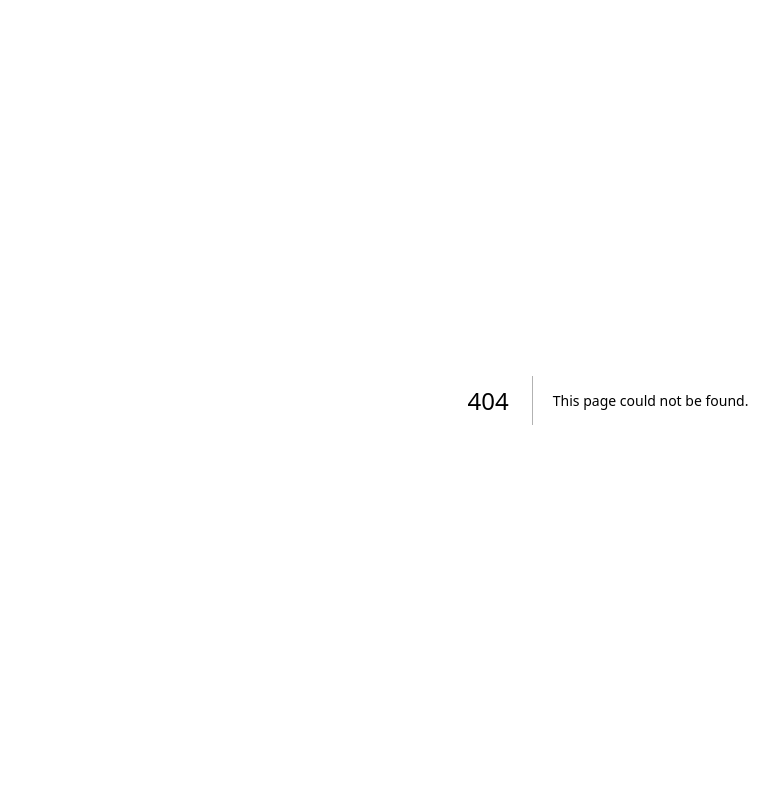
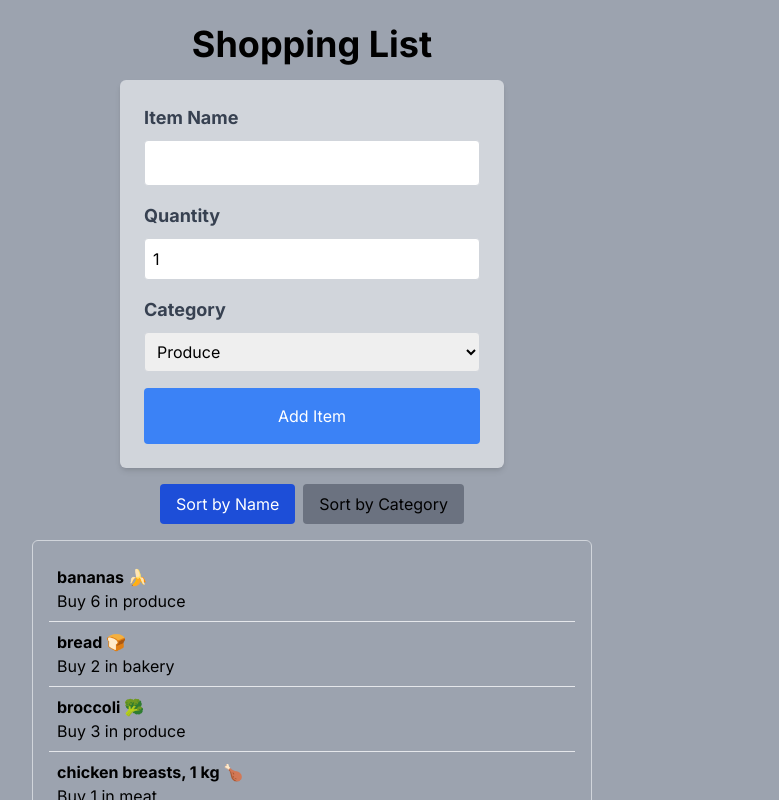
Before and after one commit to HazelBatu21/cprg306-assignments, a Next.js app: page /week-8/shopping-list in a window 1280 px wide. Before the commit this address had no page. Shown: the top 800 px of the page, without its empty margins (32-811 px from the left). Built offline with nearby package versions, Linux system fonts and the light colour scheme.

Commit message:
copied week 7 components to week 8

```diff
--- a/app/page.js
+++ b/app/page.js
@@ -24,6 +24,9 @@ export default function Home() {
             <li className = "mb-1">
             <a Link href="/week-7"className = "text-2xl hover:text-blue-400 hover:underline">Week 7 Assignment</a>
             </li>
+            <li className = "mb-1">
+            <a Link href="/week-8"className = "text-2xl hover:text-blue-400 hover:underline">Week 8 Assignment</a>
+            </li>
           </ul>
       </div>
 
--- /dev/null
+++ b/app/week-8/shopping-list/item-list.js
@@ -0,0 +1,48 @@
+//week-7/item-list.js
+"use client";
+
+import { useState } from "react";
+import Item from "./item";
+
+export default function ItemList({ items, onItemSelect }) {
+  const [sortBy, setSortBy] = useState("name");
+
+  const sortedItems = [...items].sort((a, b) => {
+    if (sortBy === "name") {
+      return a.name.localeCompare(b.name);
+    } else if (sortBy === "category") {
+      return a.category.localeCompare(b.category);
+    }
+    return 0;
+  });
+
+  return (
+    <div>
+      <div className="flex justify-center mb-4">
+        <button
+          onClick={() => setSortBy("name")}
+          className={`mr-2 px-4 py-2 rounded ${sortBy === "name" ? "bg-blue-700 text-white" : "bg-gray-500"}`}
+        >
+          Sort by Name
+        </button>
+        <button
+          onClick={() => setSortBy("category")}
+          className={`px-4 py-2 rounded ${sortBy === "category" ? "bg-blue-700 text-white" : "bg-gray-500"}`}
+        >
+          Sort by Category
+        </button>
+      </div>
+      <ul className="divide-y divide-gray-200 border border-gray-300 rounded-md p-4">
+        {sortedItems.map((item) => (
+          <Item
+            key={item.id}
+            name={item.name}
+            quantity={item.quantity}
+            category={item.category}
+            onSelect={onItemSelect}
+          />
+        ))}
+      </ul>
+    </div>
+  );
+}
--- /dev/null
+++ b/app/week-8/shopping-list/item.js
@@ -0,0 +1,10 @@
+//week-7/item.js
+
+export default function Item({ name, quantity, category, onSelect }) {
+    return (
+      <li className="p-2 cursor-pointer" onClick={() => onSelect(name)}>
+        <div className="font-bold">{name}</div>
+        <div>Buy {quantity} in {category}</div>
+      </li>
+    );
+  }
--- /dev/null
+++ b/app/week-8/shopping-list/items.json
@@ -0,0 +1,75 @@
+
+[
+    {
+      "id": "1h2GJKH12gkHG31h1H",
+      "name": "milk, 4 L 🥛",
+      "quantity": 1,
+      "category": "dairy"
+    },
+    {
+      "id": "2KJH3k2j3H1k2J3K1H",
+      "name": "bread 🍞",
+      "quantity": 2,
+      "category": "bakery"
+    },
+    {
+      "id": "3h2KJH3k2j3H1k2J3",
+      "name": "eggs, dozen 🥚",
+      "quantity": 2,
+      "category": "dairy"
+    },
+    {
+      "id": "4k2J3K1H2GJKH12gk",
+      "name": "bananas 🍌",
+      "quantity": 6,
+      "category": "produce"
+    },
+    {
+      "id": "5H1h1H2KJH3k2j3H",
+      "name": "broccoli 🥦",
+      "quantity": 3,
+      "category": "produce"
+    },
+    {
+      "id": "6H1k2J3K1H2GJKH1",
+      "name": "chicken breasts, 1 kg 🍗",
+      "quantity": 1,
+      "category": "meat"
+    },
+    {
+      "id": "7gkHG31h1H2KJH3k",
+      "name": "pasta sauce 🍝",
+      "quantity": 3,
+      "category": "canned goods"
+    },
+    {
+      "id": "8j3H1k2J3K1H2GJK",
+      "name": "spaghetti, 454 g 🍝",
+      "quantity": 2,
+      "category": "dry goods"
+    },
+    {
+      "id": "9H12gkHG31h1H2KJ",
+      "name": "toilet paper, 12 pack 🧻",
+      "quantity": 1,
+      "category": "household"
+    },
+    {
+      "id": "10H3k2j3H1k2J3K1",
+      "name": "paper towels, 6 pack",
+      "quantity": 1,
+      "category": "household"
+    },
+    {
+      "id": "11k2J3K1H2GJKH12",
+      "name": "dish soap 🍽️",
+      "quantity": 1,
+      "category": "household"
+    },
+    {
+      "id": "12GJKH12gkHG31h1",
+      "name": "hand soap 🧼",
+      "quantity": 4,
+      "category": "household"
+    }
+  ]
--- /dev/null
+++ b/app/week-8/shopping-list/meal-ideas.js
@@ -0,0 +1,70 @@
+"use client";
+
+import { useState, useEffect } from "react";
+
+export default function MealIdeas({ ingredient }) {
+  const [meals, setMeals] = useState([]);
+  const [selectedMeal, setSelectedMeal] = useState(null);
+
+  const fetchMealIdeas = async (ingredient) => {
+    const response = await fetch(`https://www.themealdb.com/api/json/v1/1/filter.php?i=${ingredient}`);
+    const data = await response.json();
+    return data.meals;
+  };
+
+  //function to fetch meal details
+  const fetchMealDetails = async (mealId) => {
+    const response = await fetch(`https://www.themealdb.com/api/json/v1/1/lookup.php?i=${mealId}`);
+    const data = await response.json();
+    return data.meals[0];
+  };
+
+  useEffect(() => {
+    const loadMealIdeas = async () => {
+      if (ingredient) {
+        const meals = await fetchMealIdeas(ingredient);
+        setMeals(meals || []);
+      }
+    };
+    loadMealIdeas();
+  }, [ingredient]);
+
+  const handleMealClick = async (mealId) => { // function to handle meal click
+    const meal = await fetchMealDetails(mealId);
+    setSelectedMeal(meal);
+  };
+
+  return (
+    <div className="bg-gray-300 p-6 max-w-lg w-full rounded-md shadow-md">
+      <h2 className="text-2xl font-bold mb-4 text-center">Meal Ideas</h2>
+      <div className="grid grid-cols-1 sm:grid-cols-2 gap-4">
+        {meals.map((meal) => (
+          <div
+            key={meal.idMeal}
+            className="cursor-pointer"
+            onClick={() => handleMealClick(meal.idMeal)}
+          >
+            <div className="font-bold text-center">{meal.strMeal}</div>
+            <img src={meal.strMealThumb} alt={meal.strMeal} className="w-full h-auto mt-2" />
+          </div>
+        ))}
+      </div>
+      {selectedMeal && (
+        <div className="mt-6">
+          <h3 className="text-xl font-bold mb-2 text-center">{selectedMeal.strMeal}</h3>
+          <img src={selectedMeal.strMealThumb} alt={selectedMeal.strMeal} className="w-full h-auto mb-4" />
+          <h4 className="text-lg font-semibold mb-2">Ingredients:</h4>
+          <ul>
+            {Object.keys(selectedMeal)
+              .filter((key) => key.startsWith("strIngredient") && selectedMeal[key])
+              .map((key) => (
+                <li key={key}>
+                  {selectedMeal[key]} - {selectedMeal[`strMeasure${key.slice(13)}`]}
+                </li>
+              ))}
+          </ul>
+        </div>
+      )}
+    </div>
+  );
+}
--- /dev/null
+++ b/app/week-8/shopping-list/new-item.js
@@ -0,0 +1,87 @@
+//week-7/new-tems.js
+"use client";
+
+import { useState } from "react";
+
+export default function NewItem({ onAddItem }) {
+  const [name, setName] = useState('');
+  const [quantity, setQuantity] = useState(1);
+  const [category, setCategory] = useState('produce');
+
+  const handleSubmit = (event) => {
+    event.preventDefault();
+    const newItem = { name, quantity, category };
+    onAddItem(newItem);
+    console.log(newItem);
+    setName('');
+    setQuantity(1);
+    setCategory('produce');
+  };
+
+  return (
+    <div className="flex justify-center items-center">
+      <form onSubmit={handleSubmit} className="bg-gray-300 mb-4 p-6 max-w-sm w-full rounded-md shadow-md">
+        <div className="mb-4">
+          <label className="block text-gray-700 text-lg font-bold mb-2" htmlFor="name">
+            Item Name
+          </label>
+          <input
+            id="name"
+            type="text"
+            value={name}
+            onChange={(e) => setName(e.target.value)}
+            required
+            className="w-full p-2 border border-gray-300 text-lg rounded text-black"
+          />
+        </div>
+
+        <div className="mb-4">
+          <label className="block text-gray-700 text-lg font-bold mb-2" htmlFor="quantity">
+            Quantity
+          </label>
+          <input
+            id="quantity"
+            type="number"
+            min="1"
+            max="99"
+            value={quantity}
+            onChange={(e) => setQuantity(Number(e.target.value))}
+            required
+            className="w-full p-2 border border-gray-300 rounded text-black"
+          />
+        </div>
+
+        <div className="mb-4">
+          <label className="block text-gray-700 text-lg font-bold mb-2" htmlFor="category">
+            Category
+          </label>
+          <select
+            id="category"
+            value={category}
+            onChange={(e) => setCategory(e.target.value)}
+            className="w-full p-2 border border-gray-300 rounded text-black"
+          >
+            <option value="produce">Produce</option>
+            <option value="dairy">Dairy</option>
+            <option value="bakery">Bakery</option>
+            <option value="meat">Meat</option>
+            <option value="frozen">Frozen Foods</option>
+            <option value="canned">Canned Goods</option>
+            <option value="dry">Dry Goods</option>
+            <option value="beverages">Beverages</option>
+            <option value="snacks">Snacks</option>
+            <option value="household">Household</option>
+            <option value="other">Other</option>
+          </select>
+        </div>
+
+        <button
+          type="submit"
+          className="w-full bg-blue-500 text-white py-4 px-4 rounded hover:bg-blue-700"
+        >
+          Add Item
+        </button>
+      </form>
+    </div>
+  );
+}
--- /dev/null
+++ b/app/week-8/shopping-list/page.js
@@ -0,0 +1,42 @@
+//week-7/page.js
+"use client";
+
+import { useState } from "react";
+import NewItem from "./new-item";
+import ItemList from "./item-list"
+import itemsData from "./items.json";
+import MealIdeas from "./meal-ideas";
+
+
+export default function Page() {
+  const [items, setItems] = useState(itemsData);
+  const [selectedItemName, setSelectedItemName] = useState ("");
+
+  const handleAddItem = (newItem) => {
+    setItems((prevItems) => [...prevItems, newItem]);
+  };
+
+  // clean up item name: remove size and emojis
+  const handleItemSelect = (itemName) => {
+    const cleanedItemName = itemName
+      .split(',')[0]
+      .trim()
+      .replace(/([\u2700-\u27BF]|[\uE000-\uF8FF]|[\u2011-\u26FF])/g, '');
+    setSelectedItemName(cleanedItemName);
+  };
+
+  return (
+    <main className="p-6 min-h-screen bg-gray-400 flex justify-center">
+      <div className="max-w-6xl w-full flex">
+        <div className="w-2/3 pr-4">
+          <h1 className="text-4xl font-bold mb-4 text-center">Shopping List</h1>
+          <NewItem onAddItem={handleAddItem} />
+          <ItemList items={items} onItemSelect={handleItemSelect} />
+        </div>
+        <div className="w-2/3 pl-4">
+          {selectedItemName && <MealIdeas ingredient={selectedItemName} />}
+        </div>
+      </div>
+    </main>
+  );
+}
```
